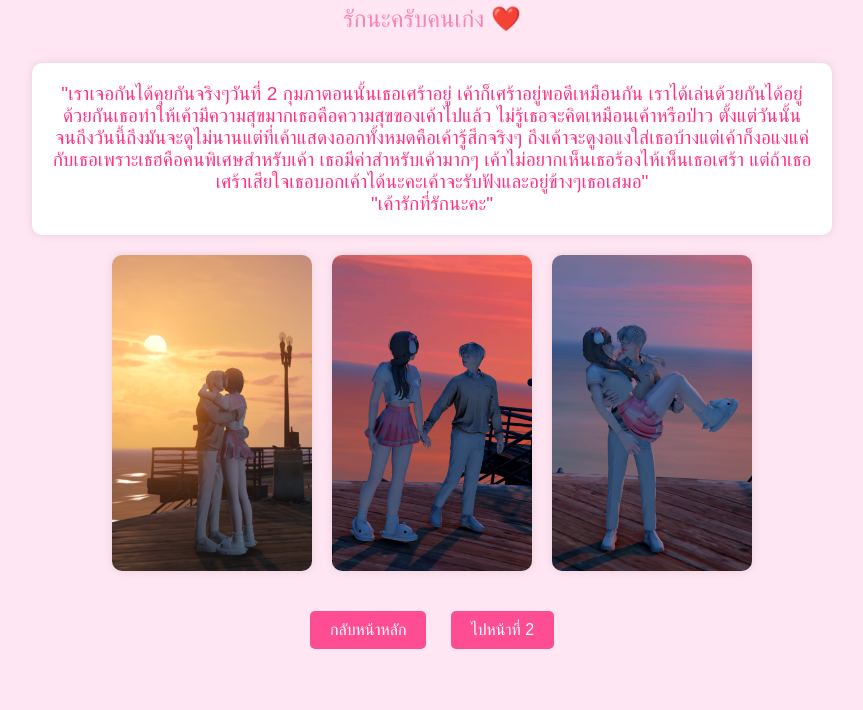
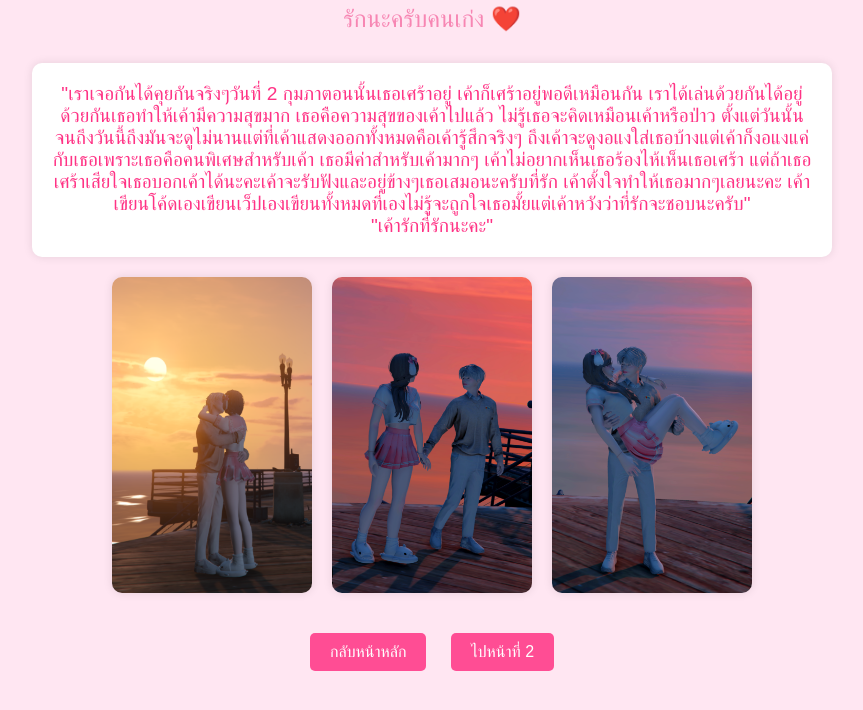
Before and after one commit to myYoonabi/you, a plain HTML site: page page3.html in a window 1280 px wide. Shown: the part 158-868 px from the top of the page, without its empty margins (208-1071 px from the left). Drawn offline with Linux system fonts and the light colour scheme.

Commit message:
Update page3.html

```diff
--- a/page3.html
+++ b/page3.html
@@ -11,7 +11,7 @@
         <h1>เค้ามีไรจะบอก...</h1>
         <p>รักนะครับคนเก่ง ❤️</p>
         <div class="message">
-            <p>"เราเจอกันได้คุยกันจริงๆวันที่ 2 กุมภาตอนนั้นเธอเศร้าอยู่ เค้าก็เศร้าอยู่พอดีเหมือนกัน เราได้เล่นด้วยกันได้อยู่ด้วยกันเธอทำให้เค้ามีความสุขมากเธอคือความสุขของเค้าไปแล้ว ไม่รู้เธอจะคิดเหมือนเค้าหรือป่าว ตั้งแต่วันนั้นจนถึงวันนี้ถึงมันจะดูไม่นานแต่ที่เค้าแสดงออกทั้งหมดคือเค้ารู้สึกจริงๆ ถึงเค้าจะดูงอแงใส่เธอบ้างแต่เค้าก็งอแงแค่กับเธอเพราะเธฮคือคนพิเศษสำหรับเค้า เธอมีค่าสำหรับเค้ามากๆ เค้าไม่อยากเห็นเธอร้องไห้เห็นเธอเศร้า แต่ถ้าเธอเศร้าเสียใจเธอบอกเค้าได้นะคะเค้าจะรับฟังและอยู่ข้างๆเธอเสมอ"</p>
+            <p>"เราเจอกันได้คุยกันจริงๆวันที่ 2 กุมภาตอนนั้นเธอเศร้าอยู่ เค้าก็เศร้าอยู่พอดีเหมือนกัน เราได้เล่นด้วยกันได้อยู่ด้วยกันเธอทำให้เค้ามีความสุขมาก เธอคือความสุขของเค้าไปแล้ว ไม่รู้เธอจะคิดเหมือนเค้าหรือป่าว ตั้งแต่วันนั้นจนถึงวันนี้ถึงมันจะดูไม่นานแต่ที่เค้าแสดงออกทั้งหมดคือเค้ารู้สึกจริงๆ ถึงเค้าจะดูงอแงใส่เธอบ้างแต่เค้าก็งอแงแค่กับเธอเพราะเธอคือคนพิเศษสำหรับเค้า เธอมีค่าสำหรับเค้ามากๆ เค้าไม่อยากเห็นเธอร้องไห้เห็นเธอเศร้า แต่ถ้าเธอเศร้าเสียใจเธอบอกเค้าได้นะคะเค้าจะรับฟังและอยู่ข้างๆเธอเสมอนะครับที่รัก เค้าตั้งใจทำให้เธอมากๆเลยนะคะ เค้าเขียนโค้ดเองเขียนเว็ปเองเขียนทั้งหมดที่เองไม่รู้จะถูกใจเธอมั้ยแต่เค้าหวังว่าที่รักจะชอบนะครับ"</p>
             <p>"เค้ารักที่รักนะคะ"</p>
         </div>
         <div class="gallery">
```
